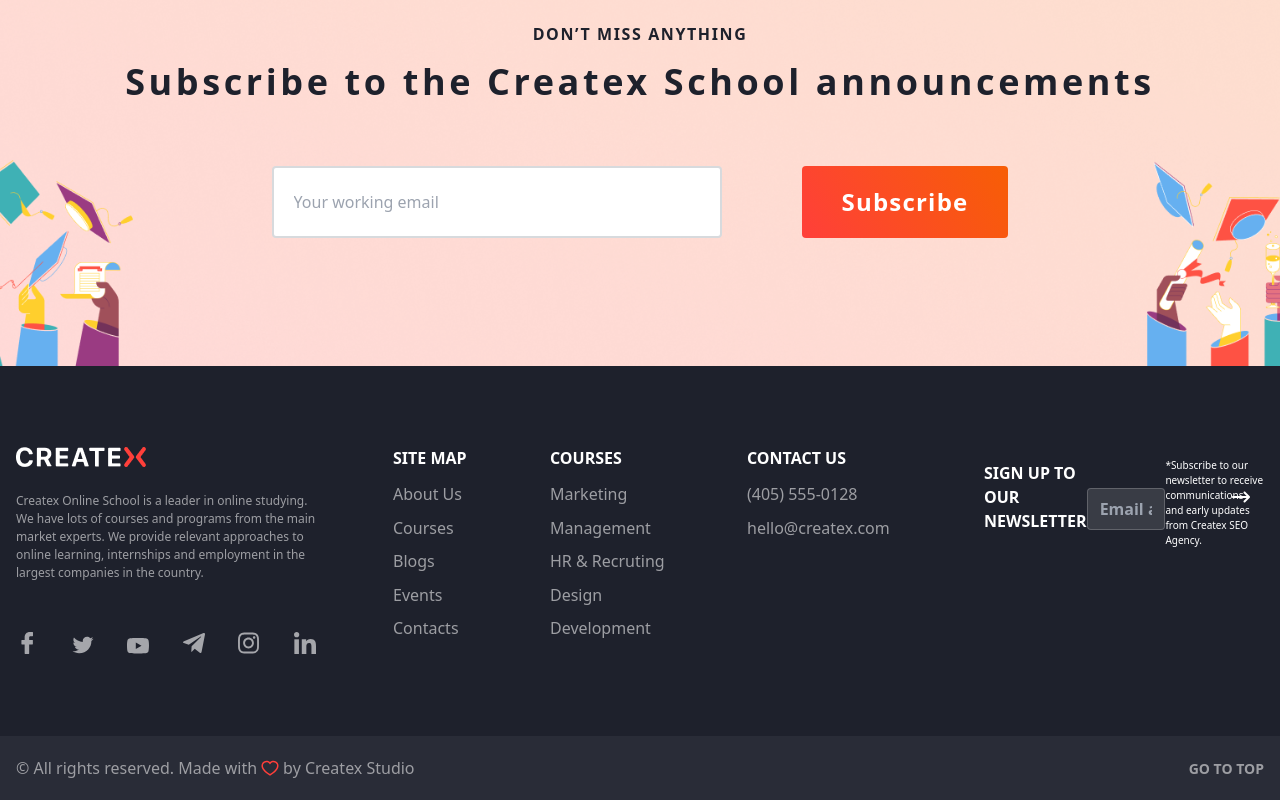
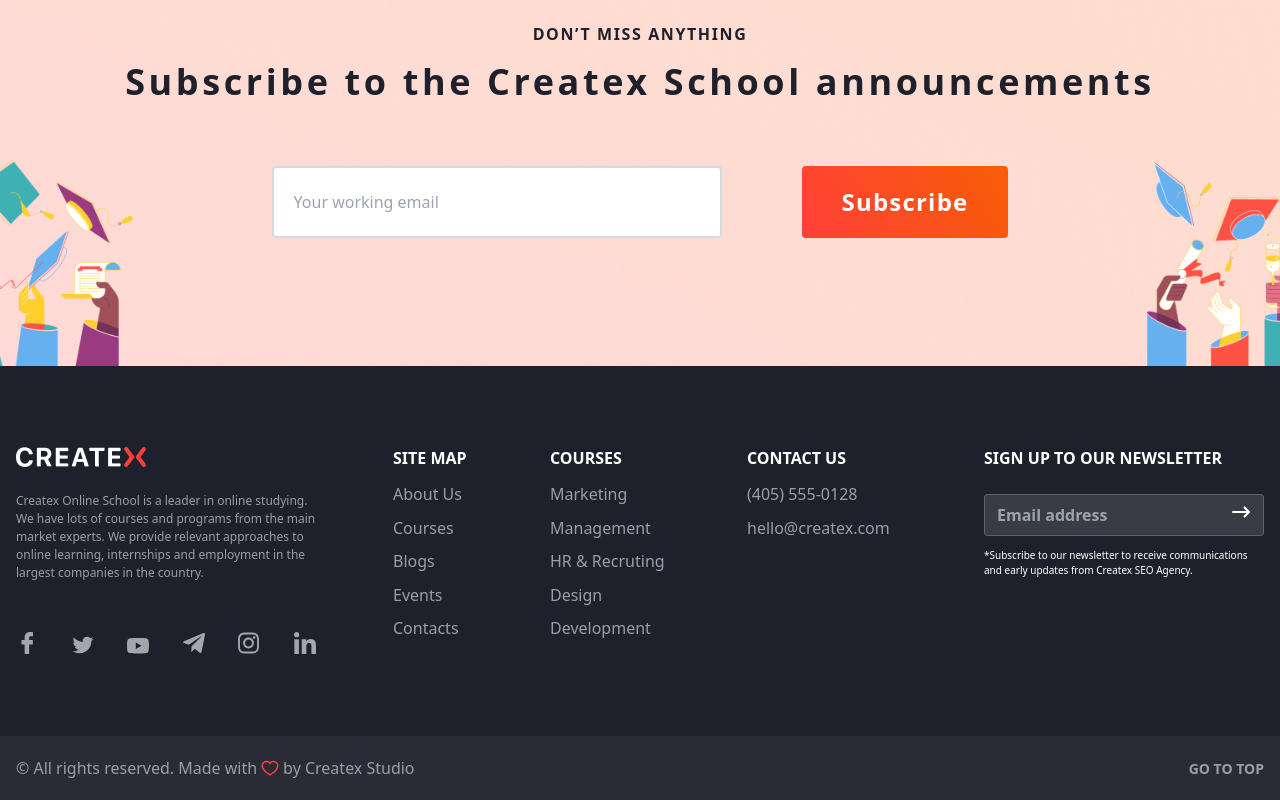
Before and after one commit to AlexRixten/online-education, a React (Create React App) app: page / in a window 1280 px wide. Shown: the part 4375-5175 px from the top of the page. Built offline with nearby package versions, Linux system fonts and the light colour scheme; data requests are answered from the project's data file.

Commit message:
change footer

```diff
--- a/src/modules/Footer/Footer.module.scss
+++ b/src/modules/Footer/Footer.module.scss
@@ -17,25 +17,6 @@
       &:nth-child(2){
         @apply  mt-3;
       }
-    }
-  }
-  label{
-    @apply text-white font-bold text-[16px] leading-[150%];
-    position: relative;
-    input{
-      @apply mt-6 py-2 px-3 w-full;
-      background: rgba(255, 255, 255, 0.12);
-      border: 1px solid rgba(255, 255, 255, 0.2);
-      border-radius: 4px;
-    }
-    svg{
-      position: absolute;
-      top: 50%;
-      transform: translateY(-50%);
-      right: 14px;
-    }
-    p{
-      @apply text-white font-normal text-[10px] leading-[150%] mt-3;
     }
   }
 }
@@ -72,3 +53,25 @@
     @apply font-bold text-[14px] text-[#9D9EA3] leading-[150%];
   }
 }
+
+.sighUp{
+  label{
+    @apply text-white font-bold text-[16px] leading-[150%] flex items-start flex-col;
+    position: relative;
+    input{
+      @apply mt-6 py-2 px-3 w-full;
+      background: rgba(255, 255, 255, 0.12);
+      border: 1px solid rgba(255, 255, 255, 0.2);
+      border-radius: 4px;
+    }
+    svg{
+      position: absolute;
+      top: 50%;
+      transform: translateY(-50%);
+      right: 14px;
+    }
+    p{
+      @apply text-white font-normal text-[10px] leading-[150%] mt-3;
+    }
+  }
+}
--- a/src/modules/Footer/Footer.tsx
+++ b/src/modules/Footer/Footer.tsx
@@ -65,7 +65,7 @@
 							))}
 						</ul>
 
-						<div className="sighUp">
+						<div className={styles.sighUp}>
 							<label className="scs">SIGN UP TO OUR NEWSLETTER
 								<input type="text" placeholder="Email address" />
 								<Icon size={18} color="#FFFFFF" name="arrowNext" />
```
